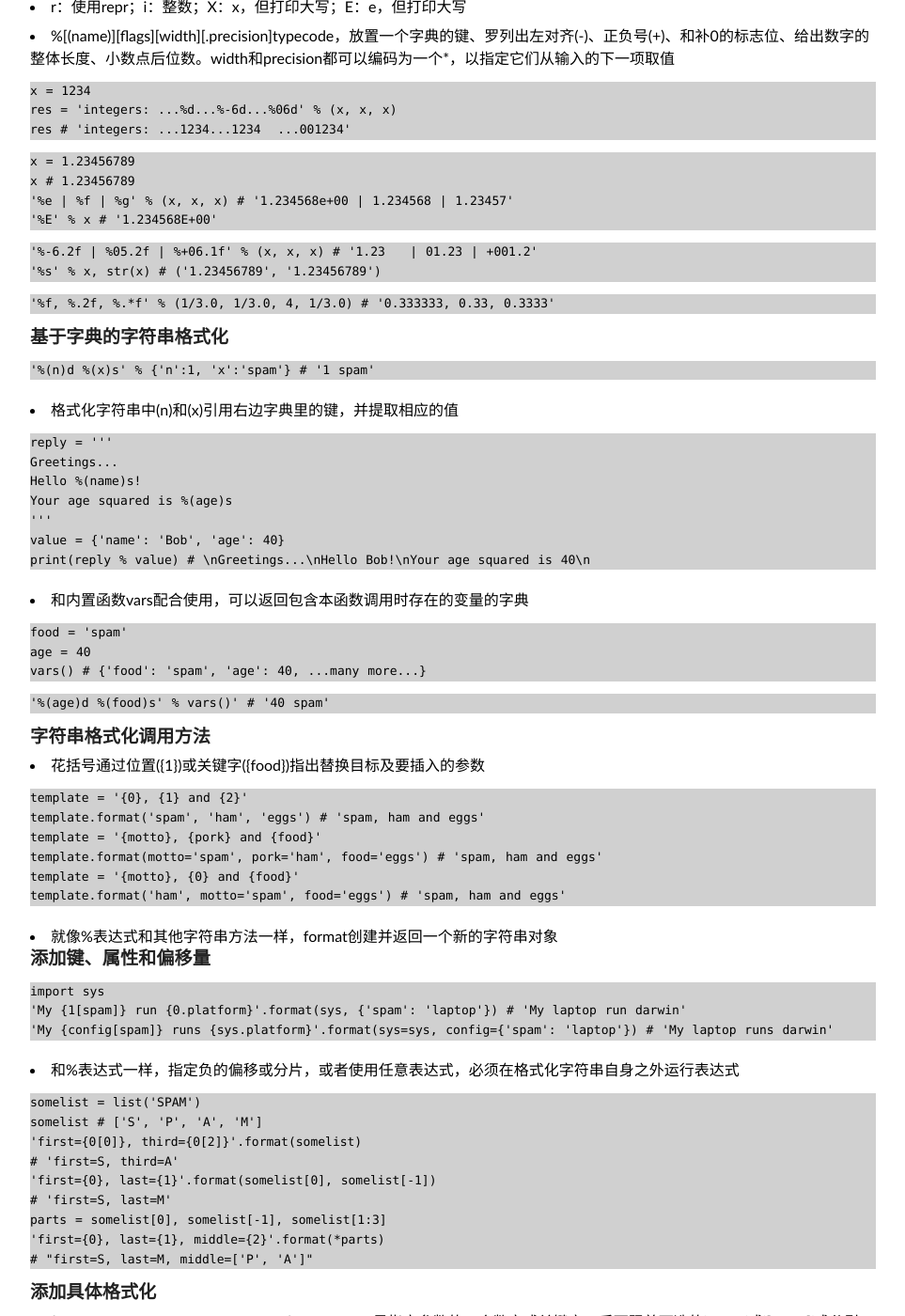
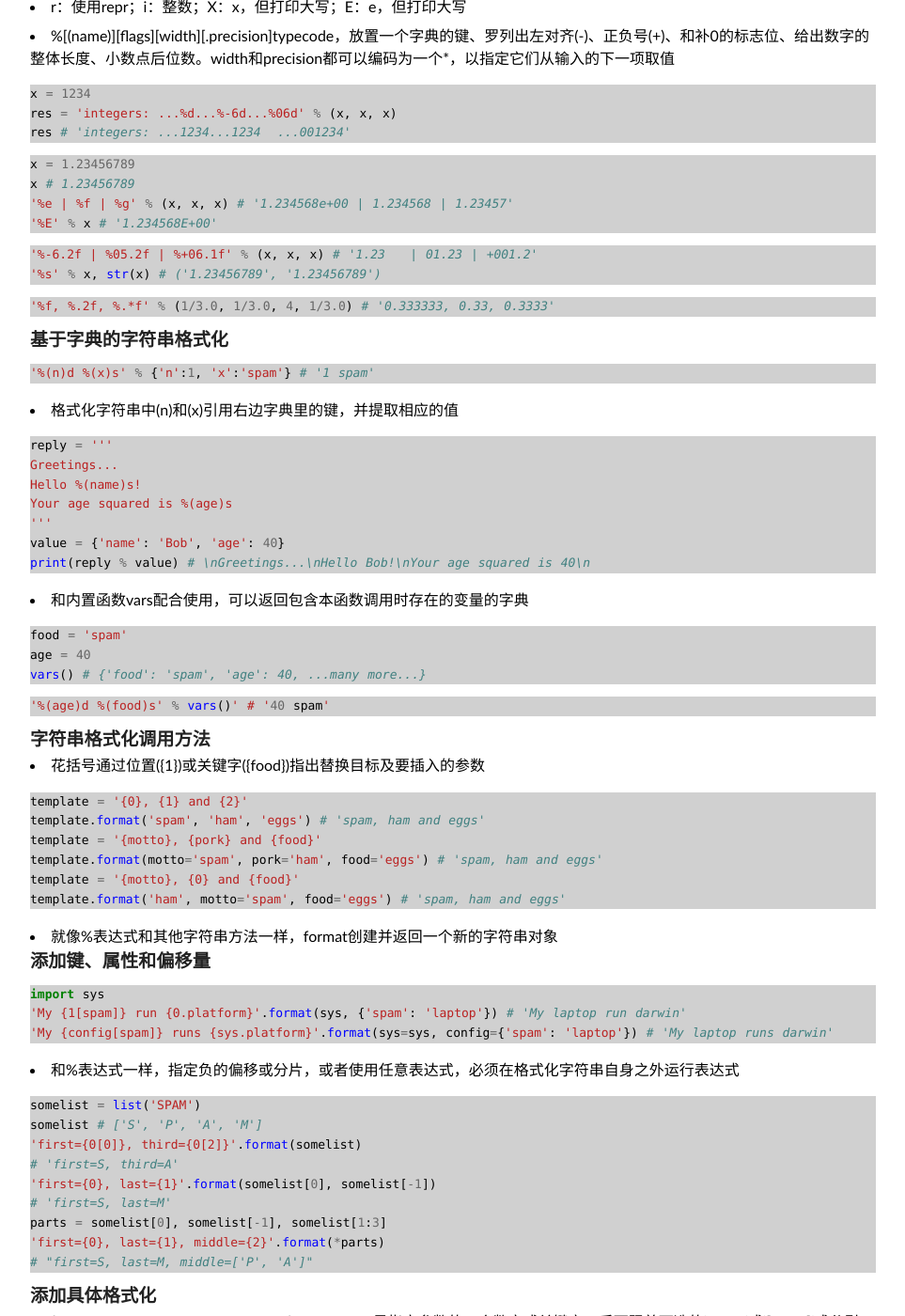
Before and after one commit to lihuiyan123/chaideblog.github.io, a Jekyll site: the page built from _posts/2016-11-23-Python-Learn-chapter7.md, in a window 1280 px wide and 1400 px high, scrolled down 2436 px. Shown: the whole window at 94% size, without its empty margins (158-1121 px from the left). Built offline with Jekyll 4.4.1, drawn with Linux system fonts in a browser that asks for light colours; some web fonts are replaced; some of the changed text lies outside the part shown.

Commit message:
2016/12/4 16:28

````diff
--- a/_posts/2016-11-23-Python-Learn-chapter7.md
+++ b/_posts/2016-11-23-Python-Learn-chapter7.md
@@ -7,127 +7,177 @@ excerpt: python字符串的三种表示方法。
 ---
 
 ## 第7章 字符串
+
 * python和c语言不一样，没有单个字符的类型，取而代之的是字符串
+
 ### 字符串常量
+
 * 单引号、双引号、三引号、转义字符、raw字符串、byte字符串、unicode字符串
+
 ### 用转义序列代表特殊字节
+
 * 原始的反斜杠字符并不真正的和字符串一起储存在内存中；它们告诉python字符串中保存的特殊字节值
 * '\b':倒退、'\xhh':十六进制值、'\ooo':八进制
 * python中，零字符串不会像c语言那样去结束一个字符串，python没有字符会结束一个字符串
 * python中没有作为一个合法的转义编码识别在'\'后的字符，会在最终的字符串中保留反斜杠。如果希望脚本中编写明确的常量反斜杠，重复两个反斜杠或使用raw字符串
-```python3
+
+{% highlight python %}
 x = '\chai\jin\long'
 x # '\\chai\\jin\\long'
-```
+{% endhighlight %}
+
 ### raw字符串抑制转义
+
 * 如果字母r（大写或小写）出现在字符串的第一引号前，它会关闭转义机制
 * 实际上，打印一个嵌入了反斜杠字符串时，python自身会使用两个反斜杠的方法
 * 除了在windows下的文件夹路径，raw字符串也常在正则表达式中常见
+
 ### 三重引号编写多行字符串块
+
 * 三重引号开始，紧跟任意行数的文本，结束以同样的三重引号结尾
-```python3
+
+{% highlight python %}
 mantra = '''Always look
  on the bright
  side of life.'''
 mantra # 'Always look\n on the bright\n side of life.
-```
+{% endhighlight %}
+
 * 常用于嵌入多行错误信息或在源文件中编写HTML或XML代码
+
 ### 基本操作
+
 * python不允许在+表达式中混合数字和字符串(TypeError)
 * for语句在一个字符串中循环迭代；in表达式操作符对字符和子字符串进行成员关系的测试
+
 ### 索引和分片
+
 * python支持在字符串汇总使用负偏移来从序列中获取元素，可以看作从结束处反向计数
 * python获取从下边界直到但不包括上边界的所有元素，并返回一个包含所获取的元素的新的对象。如果被省略，上、下边界的默认值对应为0和分片的对象的长度。
 * s[:-1]获取了除最后一个元素外的所有元素——下边界为0，上边界为-1对应的最后一项，但不包含在内
 * 扩展分片：第三个索引，步进。分片表达式'hello'[::-1]返回一个新的字符串'olleh'，步进-1表示分片将会从右至左进行而不是通常的从左至右
-```python3
+
+{% highlight python %}
 'spam'[1:3] # 'pa'
 'spam'[slice(1, 3)] # 'pa'
 'spam'[::-1] # 'maps'
 'spam'[slice(None, None, -1)] # 'maps'
-```
+{% endhighlight %}
+
 * 分片常常用作清理输入文件的内容。
+
 ### 字符串转换工具
-```python3
+
+{% highlight python %}
 int("42"), str(42), float('1.5') # (42, '42', 1.5)
 repr(42) # '42'
-```
+{% endhighlight %}
+
 * repr函数将一个对象转换为字符串形式
 * 字符串代码转换：ord函数将字符转换为ASCII码；chr执行相反的操作
-```python3
+
+{% highlight python %}
 ord('s') # 115
 chr(115) # 's'
-```
+{% endhighlight %}
+
 ### 修改字符串
+
 * python在运行中对不再使用的字符串对象自动进行垃圾收集
 * bytearray字符串可以修改，但bytearray对象不是真正的字符串，是8位整数的序列
+
 ### 字符串方法
+
 * 方法调用同时进行两次操作：属性读取：具有object.attribute格式的表达式可以理解为“读取object对象的属性attribute的值”；函数调用表达式：具有函数格式的表达式意味“调用函数代码，传递参数对象，返回函数返回值”。
+
 ### 字符串方法实例：修改字符串
+
 * replace方法的参数是原始字符串和替换原始子字符串的字符串，之后进行全局搜索并替换
 * find方法返回在子字符串出现处的偏移或未找到返回-1
-```python3
+
+{% highlight python %}
 s = 'xxxxSPAMxxxxSPAMxxxx'
 s.replace('SPAM', 'EGGS') # 'xxxxEGGSxxxxEGGSxxxx'
 s.replace('SPAM', 'EGGS', 1) # 'xxxxEGGSxxxxSPAMxxxx'
 s.find('SPAM') # 4
 s.find('spam') # -1
-```
+{% endhighlight %}
+
 * 内置的list函数以任意序列中的元素创建一个新的列表，join函数会将列表“合并”成一个字符串。join将列表字符串串连在一起，并用分隔符隔开，并且更快
-```python3
+
+{% highlight python %}
 s = 'spammy'
 l = list(s)
 l # ['s', 'p', 'a', 'm', 'm', 'y']
 a = ''.join(l)
 a # 'spammy'
 'spam'.join(['eggs', 'sausage', 'ham', 'toast']) # 'eggsspamsausagespamhamspamtoast'
-```
+{% endhighlight %}
+
 ### 字符串方法实例：文本解析
+
 * split方法，默认分隔符为空格
+
 ### 实际应用中的其他常见字符串方法
-```python3
+
+{% highlight python %}
 line = 'The knights who say Ni!\n'
 line.rstrip() # 'The knights who say Ni!'
 line.upper() # 'THE KNIGHTS WHO SAY NI!\n'
 line.isalpha() # False
 line.endswith('Ni\n') # True
 line.startswith('The') # True
-```
+{% endhighlight %}
+
 * help(s.method)来获得关于任何字符串对象s的方法的提示
+
 ### 字符串格式化表达式
+
 * 在%操作符的左侧放置一个需要进行格式化的字符串，字符串带有一个或多个嵌入的转换目标，都以%开头
 * 在%操作符的右侧放置对象，这些对象会插入到左侧想让python进行格式化字符串的转换目标的位置上去
-```python3
+
+{% highlight python %}
 "%s -- %s -- %s" % (42, 3.14159, [1, 2, 3]) # '42 -- 3.14159 -- [1, 2, 3]'
-```
+{% endhighlight %}
+
 * 对象的每个类型都可以转换为字符串
+
 ### 更高级的字符串格式化表达式
+
 * r：使用repr；i：整数；X：x，但打印大写；E：e，但打印大写
 * %[(name)][flags][width][.precision]typecode，放置一个字典的键、罗列出左对齐(-)、正负号(+)、和补0的标志位、给出数字的整体长度、小数点后位数。width和precision都可以编码为一个\*，以指定它们从输入的下一项取值
-```python3
+
+{% highlight python %}
 x = 1234
 res = 'integers: ...%d...%-6d...%06d' % (x, x, x)
 res # 'integers: ...1234...1234  ...001234'
-```
-```python3
+{% endhighlight %}
+
+{% highlight python %}
 x = 1.23456789
 x # 1.23456789
 '%e | %f | %g' % (x, x, x) # '1.234568e+00 | 1.234568 | 1.23457'
 '%E' % x # '1.234568E+00'
-```
-```python3
+{% endhighlight %}
+
+{% highlight python %}
 '%-6.2f | %05.2f | %+06.1f' % (x, x, x) # '1.23   | 01.23 | +001.2'
 '%s' % x, str(x) # ('1.23456789', '1.23456789')
-```
-```python3
+{% endhighlight %}
+
+{% highlight python %}
 '%f, %.2f, %.*f' % (1/3.0, 1/3.0, 4, 1/3.0) # '0.333333, 0.33, 0.3333'
-```
+{% endhighlight %}
+
 ### 基于字典的字符串格式化
-```python3
+
+{% highlight python %}
 '%(n)d %(x)s' % {'n':1, 'x':'spam'} # '1 spam'
-```
+{% endhighlight %}
+
 * 格式化字符串中(n)和(x)引用右边字典里的键，并提取相应的值
-```python3
+
+{% highlight python %}
 reply = '''
 Greetings...
 Hello %(name)s!
@@ -135,35 +185,46 @@ Your age squared is %(age)s
 '''
 value = {'name': 'Bob', 'age': 40}
 print(reply % value) # \nGreetings...\nHello Bob!\nYour age squared is 40\n
-```
+{% endhighlight %}
+
 * 和内置函数vars配合使用，可以返回包含本函数调用时存在的变量的字典
-```python3
+
+{% highlight python %}
 food = 'spam'
 age = 40
 vars() # {'food': 'spam', 'age': 40, ...many more...}
-```
-```python3
+{% endhighlight %}
+
+{% highlight python %}
 '%(age)d %(food)s' % vars()' # '40 spam'
-```
+{% endhighlight %}
+
 ### 字符串格式化调用方法
+
 * 花括号通过位置({1})或关键字({food})指出替换目标及要插入的参数
-```python3
+
+{% highlight python %}
 template = '{0}, {1} and {2}'
 template.format('spam', 'ham', 'eggs') # 'spam, ham and eggs'
 template = '{motto}, {pork} and {food}'
 template.format(motto='spam', pork='ham', food='eggs') # 'spam, ham and eggs'
 template = '{motto}, {0} and {food}'
 template.format('ham', motto='spam', food='eggs') # 'spam, ham and eggs'
-```
+{% endhighlight %}
+
 * 就像%表达式和其他字符串方法一样，format创建并返回一个新的字符串对象
+
 ### 添加键、属性和偏移量
-```python3
+
+{% highlight python %}
 import sys
 'My {1[spam]} run {0.platform}'.format(sys, {'spam': 'laptop'}) # 'My laptop run darwin'
 'My {config[spam]} runs {sys.platform}'.format(sys=sys, config={'spam': 'laptop'}) # 'My laptop runs darwin'
-```
+{% endhighlight %}
+
 * 和%表达式一样，指定负的偏移或分片，或者使用任意表达式，必须在格式化字符串自身之外运行表达式
-```python3
+
+{% highlight python %}
 somelist = list('SPAM')
 somelist # ['S', 'P', 'A', 'M']
 'first={0[0]}, third={0[2]}'.format(somelist)
@@ -173,21 +234,27 @@ somelist # ['S', 'P', 'A', 'M']
 parts = somelist[0], somelist[-1], somelist[1:3]
 'first={0}, last={1}, middle={2}'.format(*parts)
 # "first=S, last=M, middle=['P', 'A']"
-```
+{% endhighlight %}
+
 ### 添加具体格式化
+
 * {fieldname!conversinflag:formatspec}：fieldname是指定参数的一个数字或关键字，后面跟着可选的'.name'或'[index]'成分引用；conversionflag可以是r、s，或者a分别是在该值上对repr、str或ascii内置函数的一次调用；formatspec指定了该如何表示该值，包括字段宽度、对齐方式、补零、小数点精度等细节，并且以一个可选的数据类型编码结束
 * [[fill]align][sign][#][0][width][.precision][typecode]，align可以是<、>、=或^，分别表示左对齐、右对齐、标记字符后的补充、居中对齐。
-```python3
+
+{% highlight python %}
 '{0:10} = {1:10}'.format('spam', 123.4567)
 # 'spam       =   123.4567'
 '{0:>10} = {1:<10}'.format('spam', 123.4567)
 # '      spam = 123.4567  '
 '{0.platform:>10} = {1[item]:<10}'.format(sys, dict(item='laptop'))
 # '    darwin = laptop    '
-```
+{% endhighlight %}
+
 ### 与%格式化表达式比较
+
 * 通常，格式化表达式会比格式化方法调用更容易编写
-```python3
+
+{% highlight python %}
 print('%s=%s' % ('spam', 42))
 print('{0}={1}'.format('spam', 42))
-```
+{% endhighlight %}
````
Also changed, not shown: _posts/2016-11-23-Python-Learn-chapter8.md (+10 -6 lines), _posts/2016-11-24-Python-Learn-chapter9.md (+13 -10 lines), _posts/2016-11-9-Python-Learn-chapter4.md (+47 -18 lines), _posts/2016-11-9-Python-Learn-chapter5.md (+53 -32 lines), _posts/2016-11-9-Python-Learn-chapter6.md (+11 -6 lines), 7 other files.
